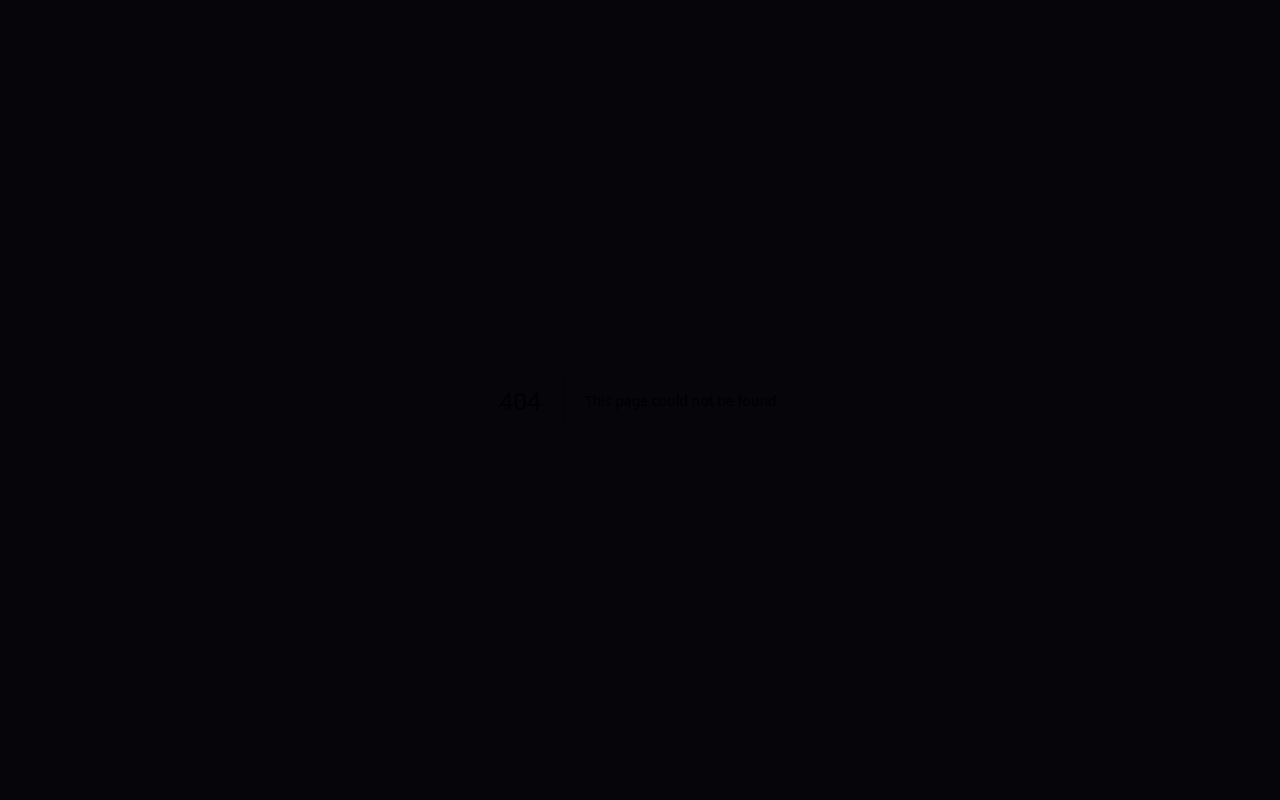
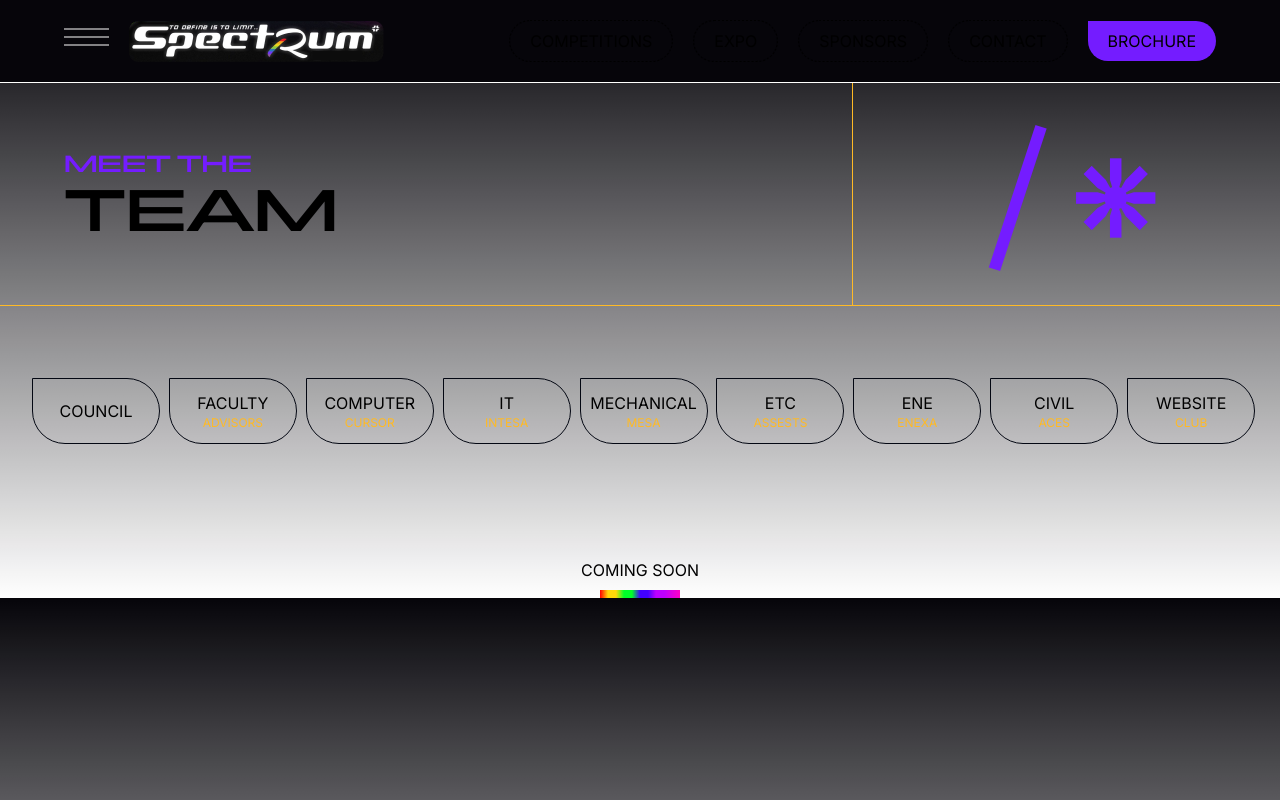
Before and after one commit to Engicos-Coders-Club/gec-spectrum-website-2024, a Next.js app: page /Teams in a window 1280 px wide. Before the commit this address had no page. Built offline with nearby package versions, Linux system fonts and the light colour scheme.

Commit message:
initial commit

```diff
--- /dev/null
+++ b/src/app/Teams/page.tsx
@@ -0,0 +1,19 @@
+import Navbar from "@/components/Navbar"
+import PageHead from "../components/PageHead"
+import TeamsData from "../components/TeamsData"
+
+const page = () => {
+  return (
+    <div>
+        <Navbar/>
+        <PageHead value={{body:"MEET THE", title:"TEAM" , faltutext:"/*"}}/>
+        <TeamsData/>
+        <div className="flex items-center justify-center flex-col gap-2">
+          <p>COMING SOON</p>
+          <div className="h-2 gradient-five-colors w-20"></div>
+          </div>
+    </div>
+  )
+}
+
+export default page
--- /dev/null
+++ b/src/app/components/PageHead.tsx
@@ -0,0 +1,28 @@
+import localFont from 'next/font/local'
+import { Space_Mono } from 'next/font/google'
+
+const spacemono = Space_Mono({
+    weight: ['400'],
+    subsets: ['latin'],
+    display: 'swap',
+  })
+const panchang = localFont({
+    src: '../../../public/Panchang-Variable.ttf',
+    display: 'swap',
+  })
+
+const PageHead = ({value}) => {
+  return (
+    <div className={`${panchang.className} w-screen md:h-56  h-40 flex border border-b-[#FFBA25] border-t-white border-x-0`}>
+     <div className="w-4/6 h-full sm:p-16 p-10 sm:border-r border-[#FFBA25] flex items-start justify-center flex-col ">
+        <h2 className="text-[#741CFF] font-semibold sm:text-2xl text-lg">{value.body}</h2>
+        <h1 className='font-semibold sm:text-6xl text-5xl'>{value.title}</h1>
+     </div>
+     <div className="w-2/6 h-full sm:flex justify-center items-center hidden">
+        <p className={`${spacemono.className} md:text-[10rem]  text-[#741CFF] text-7xl`}> {value.faltutext}</p>
+     </div>
+    </div>
+  )
+}
+
+export default PageHead
--- /dev/null
+++ b/src/app/components/TeamsData.tsx
@@ -0,0 +1,71 @@
+"use client";
+import { useState } from "react";
+import { Teamdata } from "@/assets/Teamdata";
+import { Space_Grotesk } from 'next/font/google'
+
+const space = Space_Grotesk({
+    weight: ['700','500','300'],
+    subsets: ['latin'],
+    display: 'swap',
+  })
+
+const TeamsData = () => {
+  const [selectedDepartment, setSelectedDepartment] = useState(null);
+
+  const handleButtonClick = (index) => {
+    setSelectedDepartment(index);
+  };
+  return (
+    <div>
+      <div className="w-full flex justify-center mt-10 p-3 overflow-hidden">
+        <div className="grid grid-rows-2 p-5 grid-cols-3 sticky top-0 gap-10  ${Space.className} lg:grid-cols-9 lg:gap-4">
+          {Teamdata.map((button, index) => {
+            return (
+              <div
+                className={`${
+                  selectedDepartment === index ? "bg-[#FFBA25] text-black" : ""
+                } hover:border-dotted hover:border hover:border-white border-gray-950 border p-3 rounded-full rounded-tl-none overflow-hidden md:w-32 w-28 flex items-center justify-center flex-col cursor-pointer`}
+                key={index}
+                onClick={() => handleButtonClick(index)}
+              >
+                <p>{button.title}</p>
+                <p
+                  className={`${
+                    selectedDepartment === index
+                      ? " text-white"
+                      : "text-[#FFBA25]"
+                  }  text-xs`}
+                >
+                  {button.subTitle}
+                </p>
+              </div>
+            );
+          })}
+        </div>
+      </div>
+      <div className={`${space.className} flex w-screen h-auto`}>
+        {selectedDepartment !== null && (
+          <div className="gap-7 grid xl:grid-cols-5 lg:grid-cols-4 md:grid-cols-3 w-screen h-auto p-10 grid-cols-2">
+            {Teamdata[selectedDepartment].people?.map((person, index) => {
+              return (
+                <div key={index} className="relative border border-white">
+                  <img
+                    src={person.image}
+                    alt="profile picture"
+                    className="w-full h-full object-cover"
+                  />
+                  <div className="absolute bottom-0 left-0 right-0 bg-black p-3">
+                    <h2 className="text-[#FFBA25] md:text-2xl text-xl">{person.name}</h2>
+                    <h3 className="text-white font-light sm:text-base text-sm">{person.designation}</h3>
+                  </div>
+                </div>
+              );
+            })}
+          </div>
+        )}
+      </div>
+    </div>
+  );
+};
+
+export default TeamsData;
--- a/src/app/page.tsx
+++ b/src/app/page.tsx
@@ -7,23 +7,16 @@ import Footer from "@/components/Footer";
 import Navbar from "@/components/Navbar";
 import ExploreTile from "@/components/explore-tile/ExploreTile";
 
-
 export default function Home() {
   return (
-    <main>
-      <section className="overflow-hidden">
-        <Navbar/>
-        <Hero/>
-      </section>
-      <Tagline/>
-      <section className="overflow-hidden mt-20 p-2">
-        <EventCard/>
-      </section>
-      <section className="overflow-hidden">
-        <Expo/>
-        <Sponsors />
-        <ExploreTile/>
-      </section>
+    <main className="overflow-hidden">
+      <Navbar />
+      <Hero />
+      <Tagline />
+      <EventCard />
+      <Expo />
+      <Sponsors />
+      <ExploreTile />
       <Footer />
     </main>
   );
--- /dev/null
+++ b/src/assets/Teamdata.ts
@@ -0,0 +1,98 @@
+export const Teamdata = [
+    {
+      title: "COUNCIL",
+      subTitle: "",
+      people: [
+        { name: "C Name", designation: "Designation", image: "TeamImage.jpeg" },
+        { name: "C Name", designation: "Designation", image: "TeamImage.jpeg" },
+        { name: "C Name", designation: "Designation", image: "TeamImage.jpeg" },
+        { name: "C Name", designation: "Designation", image: "TeamImage.jpeg" },
+        { name: "C Name", designation: "Designation", image: "TeamImage.jpeg" },
+      ],
+    },
+    {
+      title: "FACULTY",
+      subTitle: "ADVISORS",
+      people: [
+        { name: "F Name", designation: "Designation", image: "TeamImage.jpeg" },
+        { name: "F Name", designation: "Designation", image: "TeamImage.jpeg" },
+        { name: "F Name", designation: "Designation", image: "TeamImage.jpeg" },
+        { name: "F Name", designation: "Designation", image: "TeamImage.jpeg" },
+        { name: "F Name", designation: "Designation", image: "TeamImage.jpeg" },
+      ],
+    },
+    {
+      title: "COMPUTER",
+      subTitle: "CURSOR",
+      people: [
+        { name: "C Name", designation: "Designation", image: "TeamImage.jpeg" },
+        { name: "C Name", designation: "Designation", image: "TeamImage.jpeg" },
+        { name: "C Name", designation: "Designation", image: "TeamImage.jpeg" },
+        { name: "C Name", designation: "Designation", image: "TeamImage.jpeg" },
+        { name: "C Name", designation: "Designation", image: "TeamImage.jpeg" },
+      ],
+    },
+    {
+      title: "IT",
+      subTitle: "INTESA",
+      people: [
+        { name: "I Name", designation: "Designation", image: "TeamImage.jpeg" },
+        { name: "I Name", designation: "Designation", image: "TeamImage.jpeg" },
+        { name: "I Name", designation: "Designation", image: "TeamImage.jpeg" },
+        { name: "I Name", designation: "Designation", image: "TeamImage.jpeg" },
+        { name: "I Name", designation: "Designation", image: "TeamImage.jpeg" },
+      ],
+    },
+    { title: "MECHANICAL", subTitle: "MESA" ,
+    people: [
+      { name: "M Name", designation: "Designation", image: "TeamImage.jpeg" },
+      { name: "M Name", designation: "Designation", image: "TeamImage.jpeg" },
+      { name: "M Name", designation: "Designation", image: "TeamImage.jpeg" },
+      { name: "M Name", designation: "Designation", image: "TeamImage.jpeg" },
+      { name: "M Name", designation: "Designation", image: "TeamImage.jpeg" },
+    ],},
+    {
+      title: "ETC",
+      subTitle: "ASSESTS",
+      people: [
+        { name: "E Name", designation: "Designation", image: "TeamImage.jpeg" },
+        { name: "E Name", designation: "Designation", image: "TeamImage.jpeg" },
+        { name: "E Name", designation: "Designation", image: "TeamImage.jpeg" },
+        { name: "E Name", designation: "Designation", image: "TeamImage.jpeg" },
+        { name: "E Name", designation: "Designation", image: "TeamImage.jpeg" },
+      ],
+    },
+    {
+      title: "ENE",
+      subTitle: "ENEXA",
+      people: [
+        { name: "EN Name", designation: "Designation", image: "TeamImage.jpeg" },
+        { name: "EN Name", designation: "Designation", image: "TeamImage.jpeg" },
+        { name: "EN Name", designation: "Designation", image: "TeamImage.jpeg" },
+        { name: "EN Name", designation: "Designation", image: "TeamImage.jpeg" },
+        { name: "EN Name", designation: "Designation", image: "TeamImage.jpeg" },
+      ],
+    },
+    {
+      title: "CIVIL",
+      subTitle: "ACES",
+      people: [
+        { name: "C Name", designation: "Designation", image: "TeamImage.jpeg" },
+        { name: "C Name", designation: "Designation", image: "TeamImage.jpeg" },
+        { name: "C Name", designation: "Designation", image: "TeamImage.jpeg" },
+        { name: "C Name", designation: "Designation", image: "TeamImage.jpeg" },
+        { name: "C Name", designation: "Designation", image: "TeamImage.jpeg" },
+      ],
+    },
+    {
+      title: "WEBSITE",
+      subTitle: "CLUB",
+      people: [
+        { name: "W Name", designation: "Designation", image: "TeamImage.jpeg" },
+        { name: "W Name", designation: "Designation", image: "TeamImage.jpeg" },
+        { name: "W Name", designation: "Designation", image: "TeamImage.jpeg" },
+        { name: "W Name", designation: "Designation", image: "TeamImage.jpeg" },
+        { name: "W Name", designation: "Designation", image: "TeamImage.jpeg" },
+      ],
+    },
+  ];
--- a/src/components/Navbar/FullWidth.tsx
+++ b/src/components/Navbar/FullWidth.tsx
@@ -54,7 +54,7 @@ let links = [
   {
     name:"TEAM",
     icon:<AiOutlineTeam color='#FA5622' size={20} className='duration-300 group-hover:w-[0px]'/>,
-    link:"/"
+    link:"/Teams"
   },
   {
     name:"CONTACT",
```
Also changed, not shown: public/TeamImage.jpeg (added).
